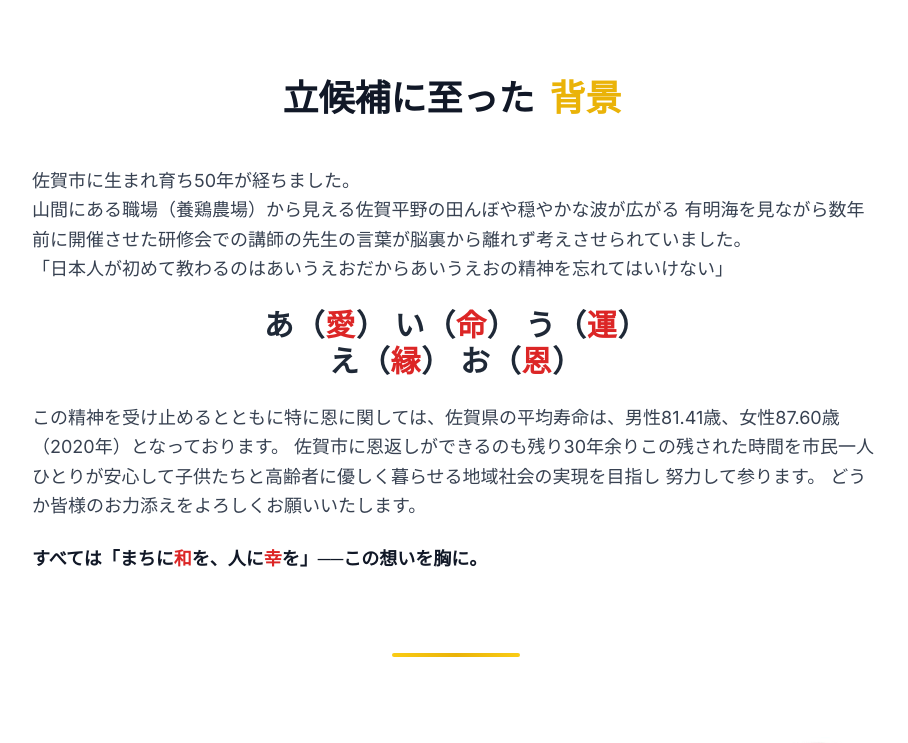
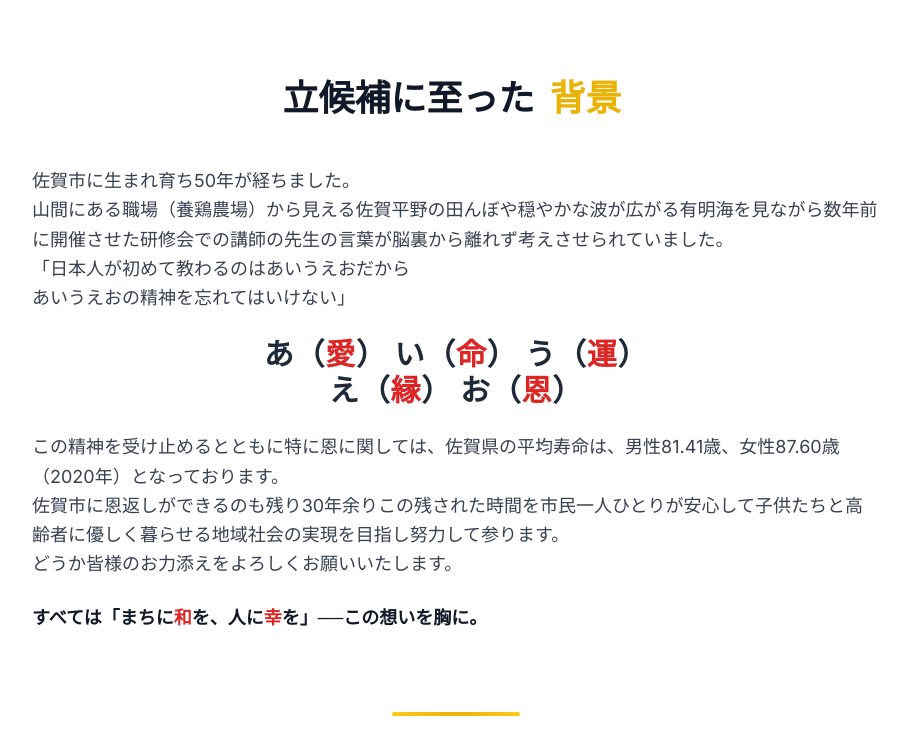
Before and after one commit to mogcia-app/nakao-kazuyuki, a Next.js app: page / in a window 1280 px wide. Shown: the part 710-1453 px from the top of the page, without its empty margins (184-1092 px from the left). Built offline with nearby package versions, Linux system fonts and the light colour scheme.

Commit message:
fix: 文章の改行位置を最適化
- 引用部分の改行を「だから」の後で自然な区切りに調整
- 長い文章の不自然な改行を削除して読みやすさを向上
- 段落の区切りを論理的に整理して文章の流れを改善

```diff
--- a/src/app/page.tsx
+++ b/src/app/page.tsx
@@ -71,9 +71,9 @@ export default function Home() {
     <div className="space-y-6 text-lg text-gray-700 leading-relaxed">
       <p>
        佐賀市に生まれ育ち50年が経ちました。<br />
-       山間にある職場（養鶏農場）から見える佐賀平野の田んぼや穏やかな波が広がる
-       有明海を見ながら数年前に開催させた研修会での講師の先生の言葉が脳裏から離れず考えさせられていました。<br />
-       「日本人が初めて教わるのはあいうえおだからあいうえおの精神を忘れてはいけない」
+       山間にある職場（養鶏農場）から見える佐賀平野の田んぼや穏やかな波が広がる有明海を見ながら数年前に開催させた研修会での講師の先生の言葉が脳裏から離れず考えさせられていました。<br />
+       「日本人が初めて教わるのはあいうえおだから<br />
+       あいうえおの精神を忘れてはいけない」
       </p>
       <p className="text-2xl md:text-3xl font-bold tracking-wide text-gray-800 text-center">
   あ（<span className="text-red-600">愛</span>）
@@ -83,9 +83,8 @@ export default function Home() {
   お（<span className="text-red-600">恩</span>）
 </p>
       <p>
-       この精神を受け止めるとともに特に恩に関しては、佐賀県の平均寿命は、男性81.41歳、女性87.60歳（2020年）となっております。
-       佐賀市に恩返しができるのも残り30年余りこの残された時間を市民一人ひとりが安心して子供たちと高齢者に優しく暮らせる地域社会の実現を目指し
-       努力して参ります。
+       この精神を受け止めるとともに特に恩に関しては、佐賀県の平均寿命は、男性81.41歳、女性87.60歳（2020年）となっております。<br />
+       佐賀市に恩返しができるのも残り30年余りこの残された時間を市民一人ひとりが安心して子供たちと高齢者に優しく暮らせる地域社会の実現を目指し努力して参ります。<br />
        どうか皆様のお力添えをよろしくお願いいたします。
       </p>
       <p className="font-semibold text-gray-900">
```
